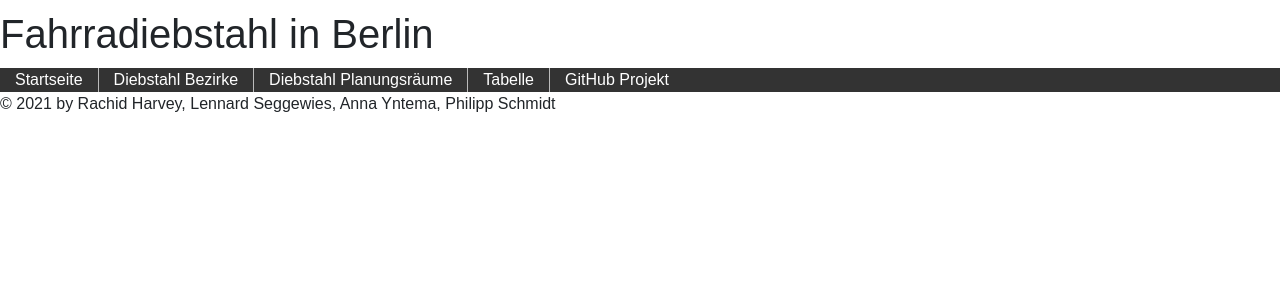
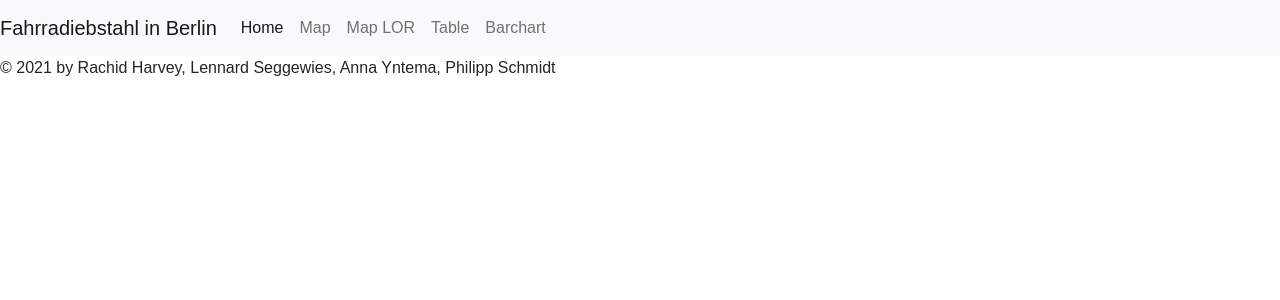
Before and after one commit to theRealProHacker/dbs-application, a Flask app: page / in a window 1280 px wide. Shown: the top 300 px of the page. Run offline with Flask 3, Linux system fonts and the light colour scheme.

Commit message:
nav bar change

```diff
--- a/templates/index.jinja
+++ b/templates/index.jinja
@@ -6,16 +6,24 @@
         <link rel="stylesheet" href="./static/style.css">
 
   </head>
-
     <body>
-    <h1>Fahrradiebstahl in Berlin</h1>
-    <ul>
-        <li><a href="{{ url_for('index') }}">Startseite</a></li>
-        <li><a href="{{ url_for('map') }}">Diebstahl Bezirke</li>
-        <li><a href="{{ url_for('maplor') }}">Diebstahl Planungsräume</li>
-        <li><a href="{{ url_for('table') }}">Tabelle</a></li>
-        <li><a href="https://github.com/theRealProHacker/dbs-application" target="_blank">GitHub Projekt</a></li>
-    </ul>
+    <header>
+      <nav class="navbar navbar-expand-lg navbar-light bg-light">
+        <a class="navbar-brand" href="#">Fahrradiebstahl in Berlin</a>
+        <button class="navbar-toggler" type="button" data-toggle="collapse" data-target="#navbarNavAltMarkup" aria-controls="navbarNavAltMarkup" aria-expanded="false" aria-label="Toggle navigation">
+      <span class="navbar-toggler-icon"></span>
+        </button>
+        <div class="collapse navbar-collapse" id="navbarNavAltMarkup">
+      <div class="navbar-nav">
+        <a class="nav-item nav-link active" href="{{ url_for('index') }}">Home</a>
+        <a class="nav-item nav-link" href="{{ url_for('map') }}">Map</a>
+        <a class="nav-item nav-link" href="{{ url_for('maplor') }}">Map LOR</a>
+        <a class="nav-item nav-link" href="{{ url_for('table') }}">Table</a>
+        <a class="nav-item nav-link" href="{{ url_for('bar') }}">Barchart</a>
+      </div>
+        </div>
+      </nav>
+    </header>
   </body>
 
   <footer>
```
